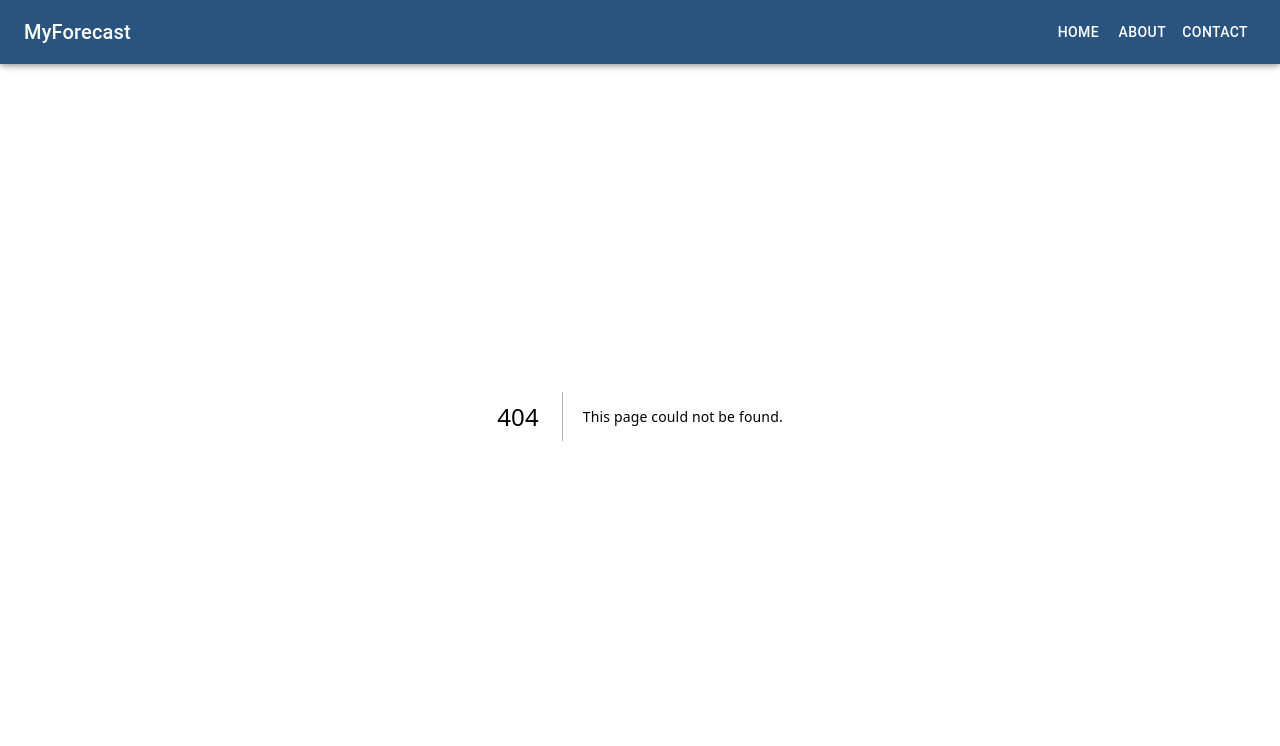
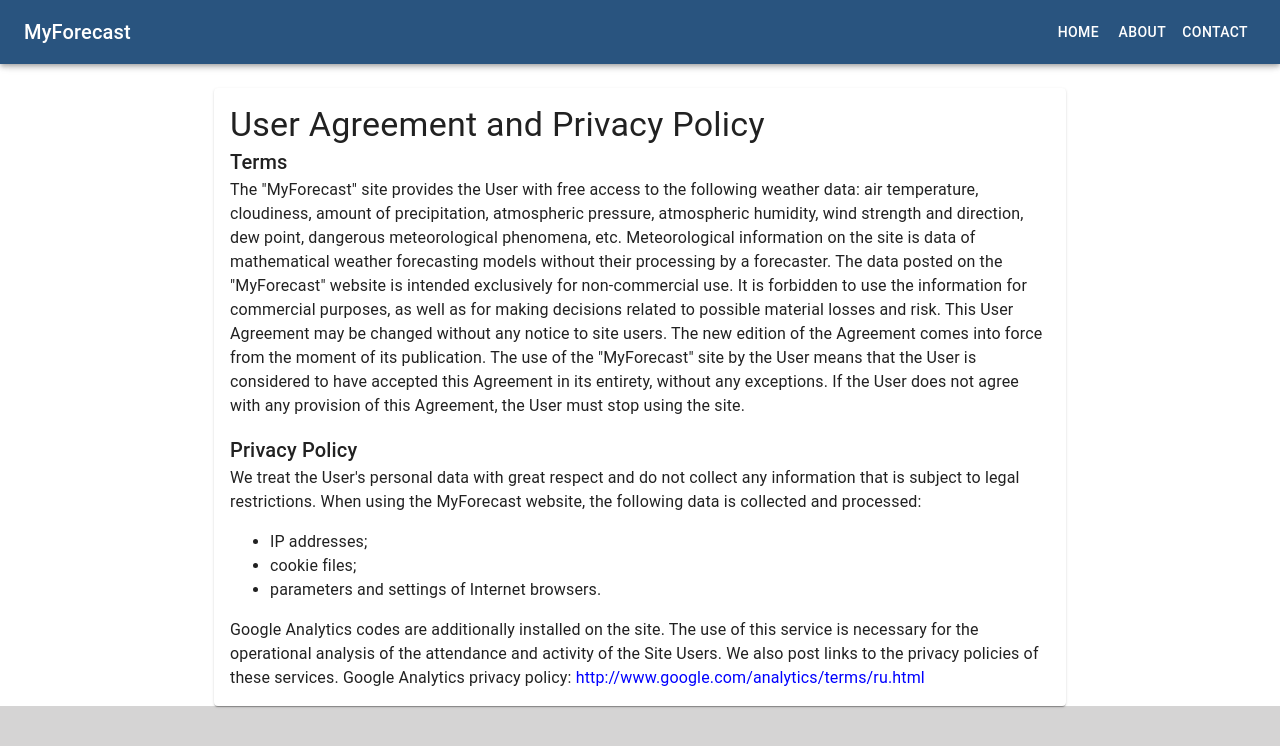
Before and after one commit to PavloMylkus/weather-app, a Next.js app: page /About/UserAgreement in a window 1280 px wide. Before the commit this address had no page. Shown: the top 746 px of the page. Built offline with nearby package versions, Linux system fonts and the light colour scheme.

Commit message:
add About and Contact page

```diff
--- /dev/null
+++ b/pages/About/UserAgreement/index.tsx
@@ -0,0 +1,62 @@
+import { Box, Paper, Typography } from "@mui/material";
+import React from "react"
+import { styled } from '@mui/material/styles';
+
+
+const About = () => {
+
+	const Links = styled('a')(() => ({
+		color: 'blue'
+	}));
+	const BoxContainer = styled(Box)(() => ({
+		'&:nth-child(n+2)': {
+			marginTop: 16
+		}
+	}));
+
+	return (
+		<Box sx={{ marginTop: 9 }}>
+			<Paper sx={{ padding: 2 }}>
+				<BoxContainer>
+					<Typography component='h1' variant="h4">User Agreement and Privacy Policy</Typography>
+					<Typography component='h2' variant="h6">Terms</Typography>
+					<Typography>
+						The "MyForecast" site provides the User with free access to the following weather data:
+						air temperature, cloudiness, amount of precipitation, atmospheric pressure, atmospheric humidity,
+						wind strength and direction, dew point, dangerous meteorological phenomena, etc.
+						Meteorological information on the site is data of mathematical weather forecasting models without their
+						processing by a forecaster. The data posted on the "MyForecast" website is intended exclusively for
+						non-commercial use. It is forbidden to use the information for commercial purposes, as well as for making
+						decisions related to possible material losses and risk. This User Agreement may be changed without any notice to
+						site users. The new edition of the Agreement comes into force from the moment of its publication. The use of the "MyForecast" site by the User means that the User is
+						considered to have accepted this Agreement in its entirety, without any exceptions. If the User does not
+						agree with any provision of this Agreement, the User must stop using the site.
+					</Typography>
+				</BoxContainer>
+				<BoxContainer >
+					<Typography component='h3' variant="h6">
+						Privacy Policy
+					</Typography>
+					<Typography>
+						We treat the User's personal data with great respect and do not collect any information that is subject to legal restrictions.
+						When using the MyForecast website, the following data is collected and processed:
+					</Typography>
+					<ul>
+						<li>IP addresses;</li>
+						<li>cookie files;</li>
+						<li>parameters and settings of Internet browsers.</li>
+					</ul>
+					<Typography>
+						Google Analytics codes are additionally installed on the site.
+						The use of this service is necessary for the operational analysis of the attendance and activity of the
+						Site Users. We also post links to the privacy policies of these services.
+						Google Analytics privacy policy: <Links href="http://www.google.com/analytics/terms/ru.html">http://www.google.com/analytics/terms/ru.html</Links>
+					</Typography>
+				</BoxContainer>
+			</Paper>
+
+		</Box>
+	)
+};
+
+export default About;
```
Also changed, not shown: pages/About/index.tsx (+43 -2 lines), pages/Contact/index.tsx (+31 -4 lines).
